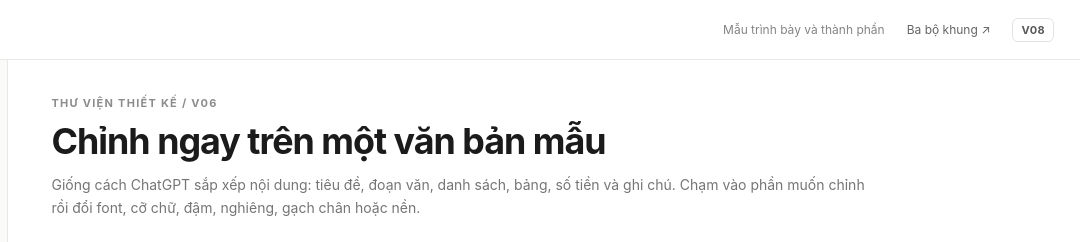
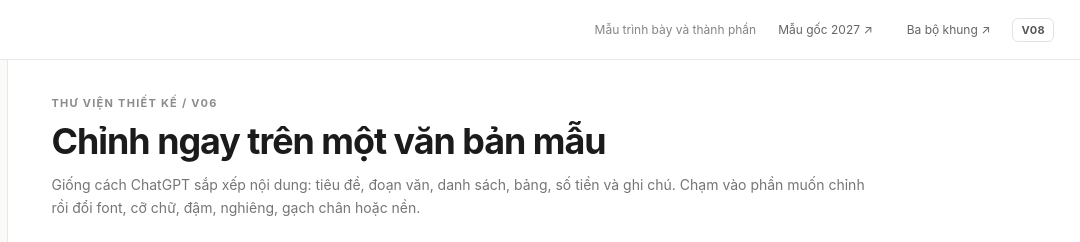
Before and after one commit to 1sl2tp/2027, a website with bundled scripts: page index.html in a window 1280 px wide. Shown: the top 242 px of the page, 200-1280 px from the left. Built offline with nearby package versions, Linux system fonts and the light colour scheme.

Commit message:
feat(ui-v09): link the original foundation demo without modifying V08 page behavior

```diff
--- a/index.html
+++ b/index.html
@@ -13,7 +13,7 @@
 <div class="app" id="app">
   <header class="topbar">
     <a class="brand" href="./" aria-label="2027 UI Library"><span class="brand-mark">27</span><span class="brand-name">2027</span><span class="brand-separator">/</span><span class="brand-label">UI Library</span></a>
-    <div class="topbar-end"><span class="top-hint">Mẫu trình bày và thành phần</span><a href="./flows.html" class="flow-return">Ba bộ khung ↗</a><span class="version">V08</span></div>
+    <div class="topbar-end"><span class="top-hint">Mẫu trình bày và thành phần</span><a href="./base.html" class="flow-return">Mẫu gốc 2027 ↗</a><a href="./flows.html" class="flow-return">Ba bộ khung ↗</a><span class="version">V08</span></div>
   </header>
   <div class="workspace">
     <aside class="sidebar studio-sidebar" aria-label="Danh mục thư viện">
```
